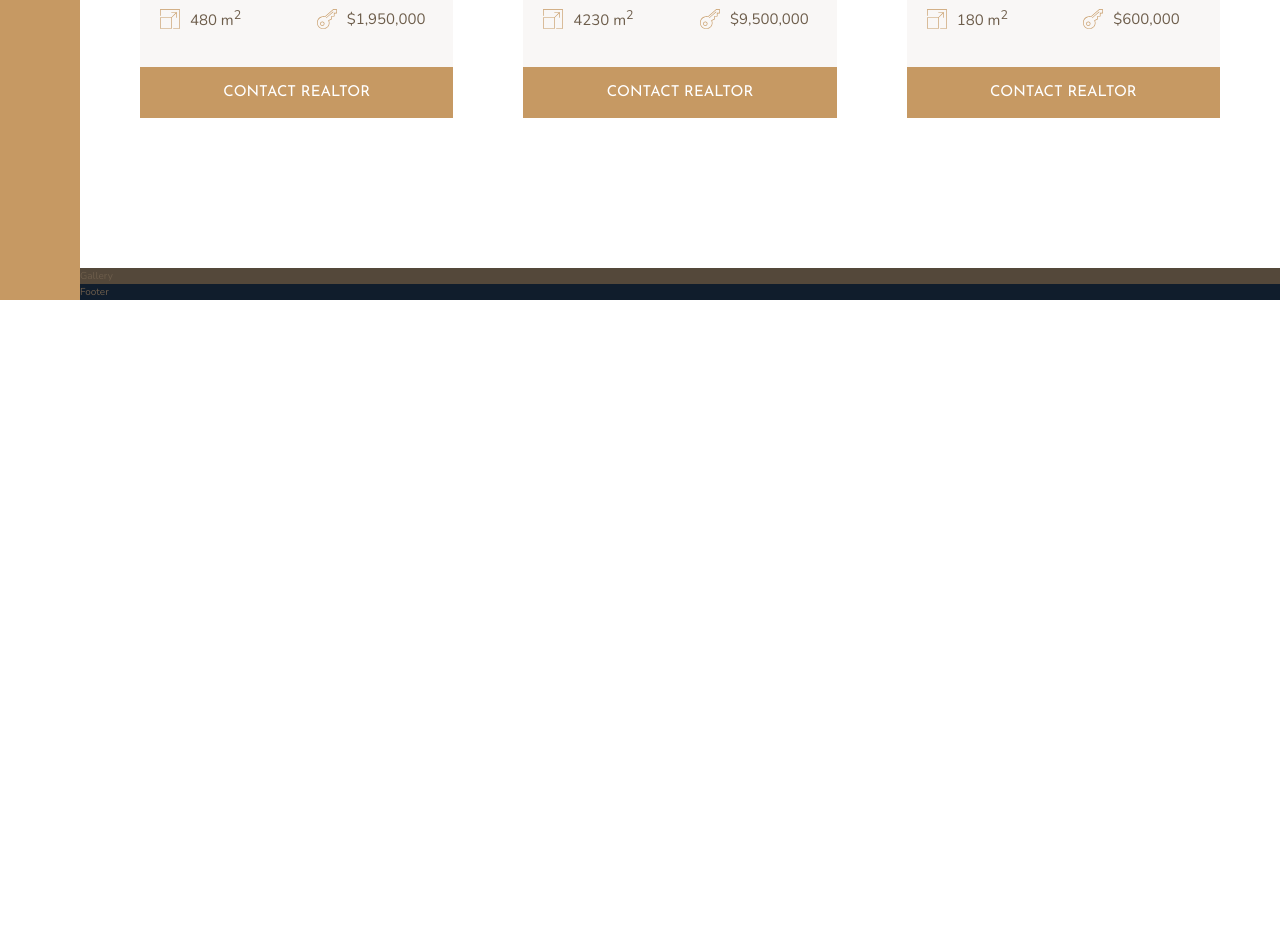
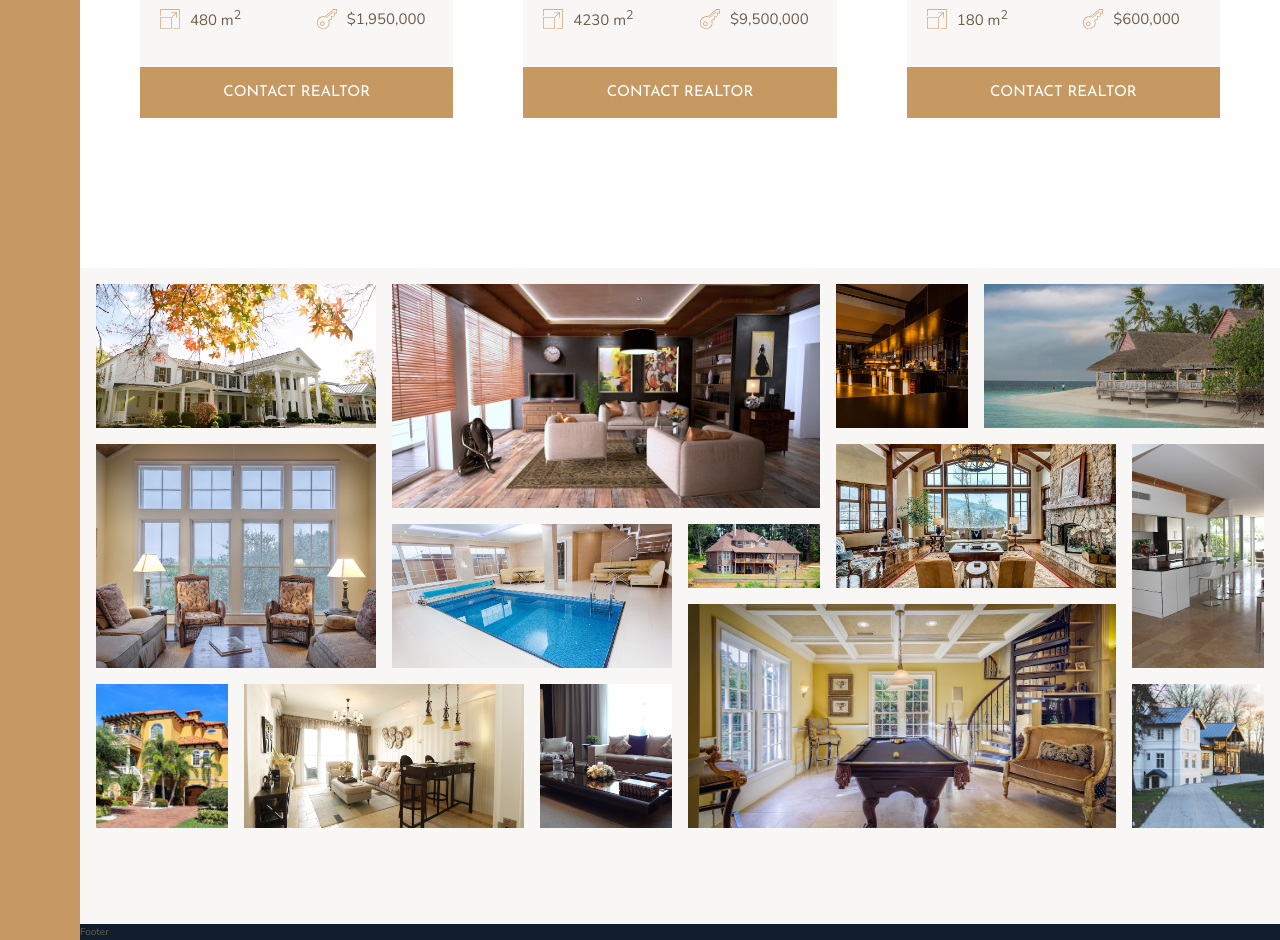
Before and after one commit to mohamedmounir2425/Nexter, a website: page index.html in a window 1280 px wide. Shown: the part 2786-3726 px from the top of the page. Before the commit the page ends 3086 px from the top, so only its background shows below. Drawn offline with nearby package versions, Linux system fonts and the light colour scheme.

Commit message:
✅ finish Gallery Section ✨

```diff
--- a/index.html
+++ b/index.html
@@ -301,7 +301,70 @@
         <button class="btn home__btn">Contact realtor</button>
       </div>
     </section>
-    <section class="gallery">Gallery</section>
+    <section class="gallery">
+      <figure class="gallery__item gallery__item--1">
+        <img src="img/gal-1.jpeg" alt="Gallery photo 1" class="gallery__img" />
+      </figure>
+      <figure class="gallery__item gallery__item--2">
+        <img src="img/gal-2.jpeg" alt="Gallery photo 2" class="gallery__img" />
+      </figure>
+      <figure class="gallery__item gallery__item--3">
+        <img src="img/gal-3.jpeg" alt="Gallery photo 3" class="gallery__img" />
+      </figure>
+      <figure class="gallery__item gallery__item--4">
+        <img src="img/gal-4.jpeg" alt="Gallery photo 4" class="gallery__img" />
+      </figure>
+      <figure class="gallery__item gallery__item--5">
+        <img src="img/gal-5.jpeg" alt="Gallery photo 5" class="gallery__img" />
+      </figure>
+      <figure class="gallery__item gallery__item--6">
+        <img src="img/gal-6.jpeg" alt="Gallery photo 6" class="gallery__img" />
+      </figure>
+      <figure class="gallery__item gallery__item--7">
+        <img src="img/gal-7.jpeg" alt="Gallery photo 7" class="gallery__img" />
+      </figure>
+      <figure class="gallery__item gallery__item--8">
+        <img src="img/gal-8.jpeg" alt="Gallery photo 8" class="gallery__img" />
+      </figure>
+      <figure class="gallery__item gallery__item--9">
+        <img src="img/gal-9.jpeg" alt="Gallery photo 9" class="gallery__img" />
+      </figure>
+      <figure class="gallery__item gallery__item--10">
+        <img
+          src="img/gal-10.jpeg"
+          alt="Gallery photo 10"
+          class="gallery__img"
+        />
+      </figure>
+      <figure class="gallery__item gallery__item--11">
+        <img
+          src="img/gal-11.jpeg"
+          alt="Gallery photo 11"
+          class="gallery__img"
+        />
+      </figure>
+      <figure class="gallery__item gallery__item--12">
+        <img
+          src="img/gal-12.jpeg"
+          alt="Gallery photo 12"
+          class="gallery__img"
+        />
+      </figure>
+      <figure class="gallery__item gallery__item--13">
+        <img
+          src="img/gal-13.jpeg"
+          alt="Gallery photo 13"
+          class="gallery__img"
+        />
+      </figure>
+      <figure class="gallery__item gallery__item--14">
+        <img
+          src="img/gal-14.jpeg"
+          alt="Gallery photo 14"
+          class="gallery__img"
+        />
+      </figure>
+    </section>
     <footer class="footer">Footer</footer>
   </body>
 </html>
--- a/sass/_gallery.scss
+++ b/sass/_gallery.scss
@@ -1,4 +1,72 @@
 .gallery {
-  background-color: $color-grey-dark-1;
+  background-color: $color-grey-light-1;
   grid-column: full-start/full-end;
+
+  display: grid;
+  grid-template-columns: repeat(8, 1fr);
+  grid-template-rows: repeat(8, 5vw);
+  gap: 1.6rem;
+  padding: 1.6rem;
+
+  &__img {
+    width: 100%;
+    object-fit: cover;
+    height: 100%;
+    display: block;
+  }
+  &__item {
+    &--1 {
+      grid-row: 1 / span 2;
+      grid-column: 1 / span 2;
+    }
+
+    &--2 {
+      grid-row: 1 / span 3;
+      grid-column: 3 / span 3;
+    }
+    &--3 {
+      grid-row: 1 / span 2;
+      grid-column: 6 / span 1;
+    }
+    &--4 {
+      grid-row: 1 / span 2;
+      grid-column: 7 / span 2;
+    }
+    &--5 {
+      grid-row: 3 / span 3;
+      grid-column: 1 / span 2;
+    }
+    &--6 {
+      grid-row: 4 / span 2;
+      grid-column: 3 / span 2;
+    }
+    &--7 {
+      grid-row: 4 / span 1;
+      grid-column: 5 / span 1;
+    }
+    &--8 {
+      grid-row: 3 / span 2;
+      grid-column: 6 / span 2;
+    }
+    &--9 {
+      grid-row: 3 / span 3;
+    }
+    &--10 {
+      grid-row: 6 / span 2;
+    }
+    &--12 {
+      grid-row: 6 / span 2;
+    }
+    &--11 {
+      grid-column: 2 / span 2;
+      grid-row: 6 / span 2;
+    }
+    &--13 {
+      grid-column: 5 / span 3;
+      grid-row: 5 / span 3;
+    }
+    &--14 {
+      grid-row: 6 / span 2;
+    }
+  }
 }
```
Also changed, not shown: css/style.css, 1 other file.
